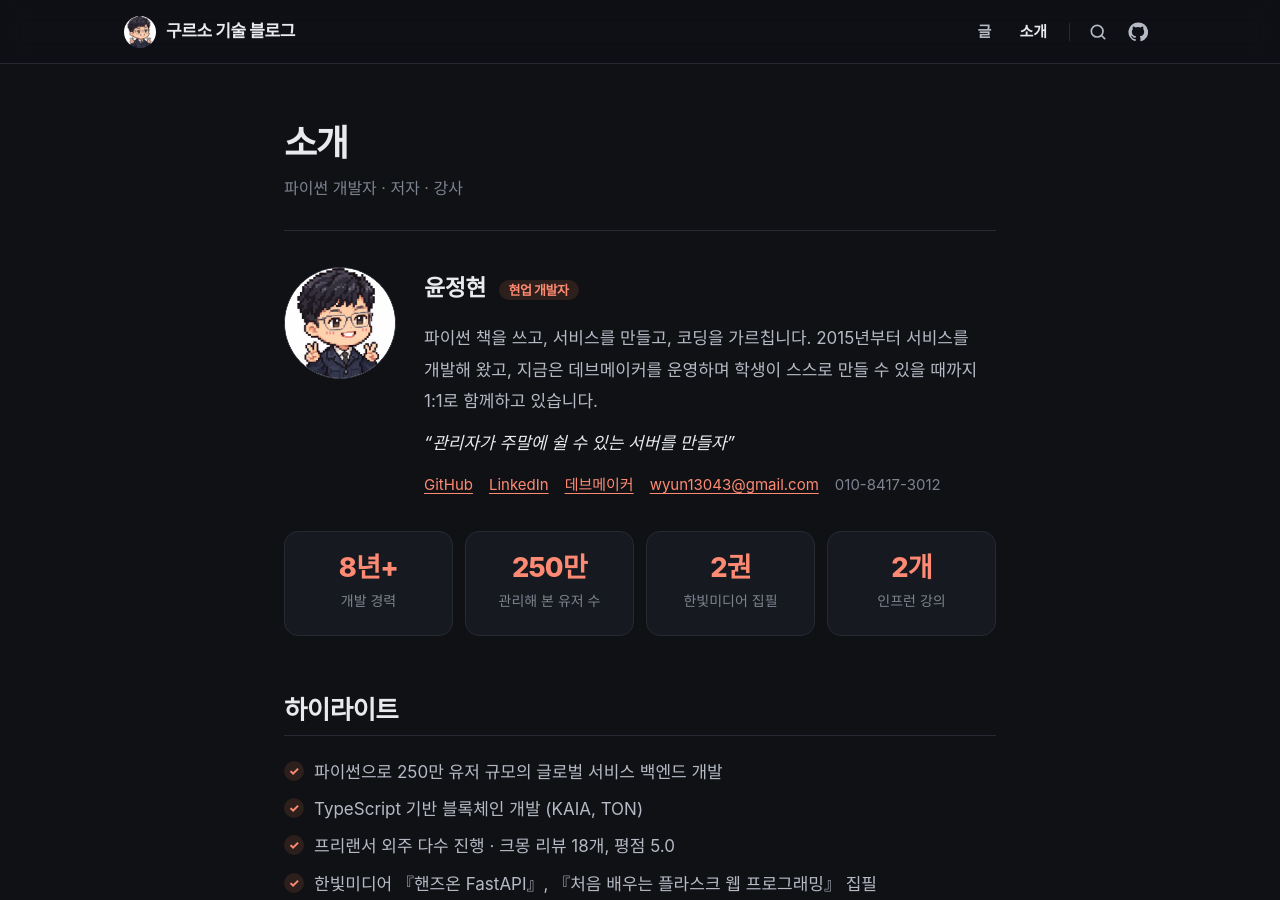
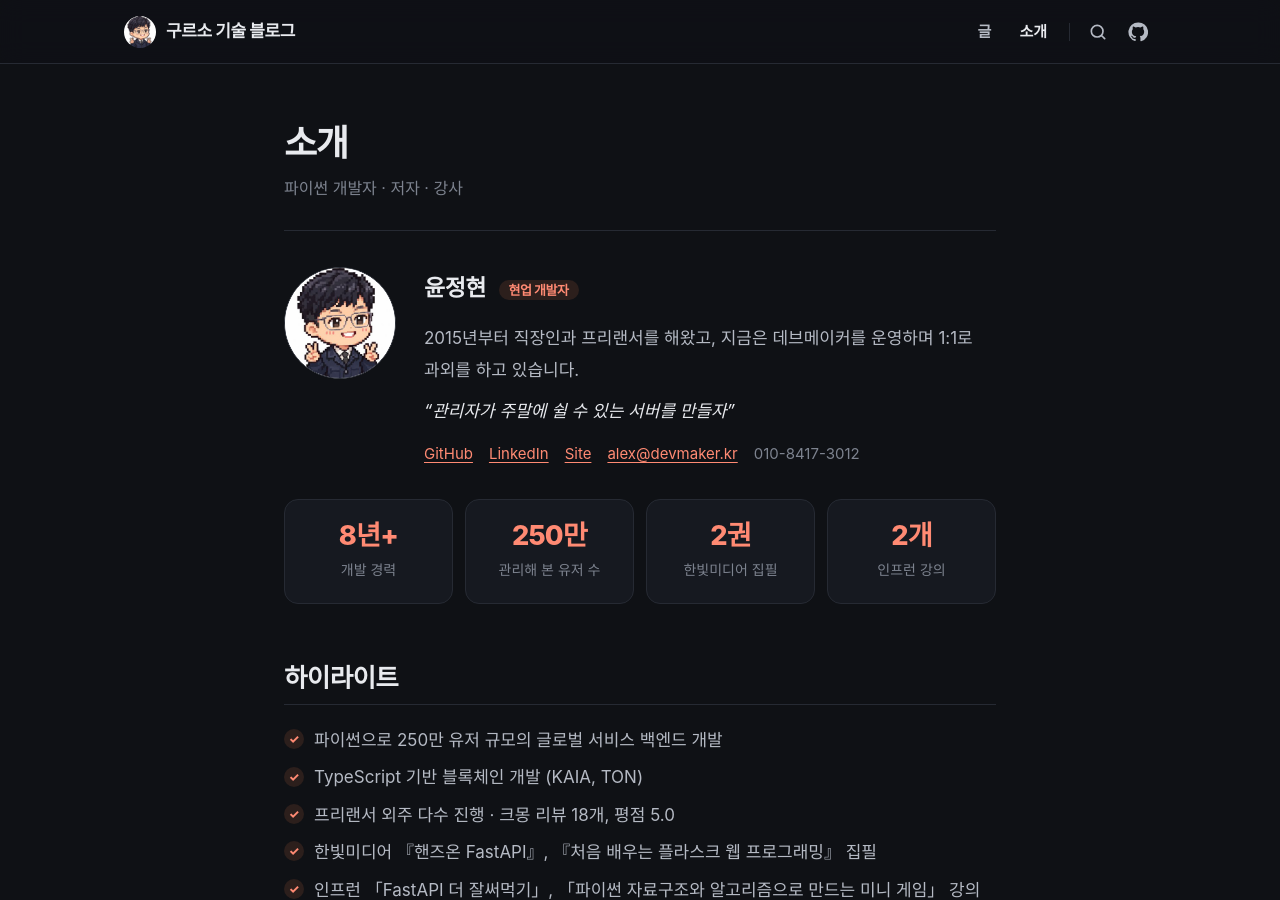
Before and after one commit to gureuso/gureuso.github.io, a Jekyll site: the page built from about.html, in a window 1280 px wide and 900 px high. Built offline with Jekyll 4.4.1, drawn with Linux system fonts in a browser that asks for light colours; some web fonts are replaced.

Commit message:
소개 페이지 문구, 링크, 이메일 수정
Co-Authored-By: Claude Opus 5.5 <noreply@anthropic.com>

```diff
--- a/about.html
+++ b/about.html
@@ -10,13 +10,13 @@ permalink: /about/
     <img class="about-avatar" src="{{ site.logo | relative_url }}" alt="윤정현 프로필" width="112" height="112">
     <div>
       <p class="about-name">윤정현 <span>현업 개발자</span></p>
-      <p>파이썬 책을 쓰고, 서비스를 만들고, 코딩을 가르칩니다. 2015년부터 서비스를 개발해 왔고, 지금은 데브메이커를 운영하며 학생이 스스로 만들 수 있을 때까지 1:1로 함께하고 있습니다.</p>
+      <p>2015년부터 직장인과 프리랜서를 해왔고, 지금은 데브메이커를 운영하며 1:1로 과외를 하고 있습니다.</p>
       <p class="about-quote">“관리자가 주말에 쉴 수 있는 서버를 만들자”</p>
       <ul class="about-links">
-        <li><a href="https://github.com/gureuso" rel="noopener">GitHub</a></li>
-        <li><a href="https://www.linkedin.com/in/gureuso/" rel="noopener">LinkedIn</a></li>
-        <li><a href="https://devmaker.kr/teacher" rel="noopener">데브메이커</a></li>
-        <li><a href="mailto:wyun13043@gmail.com">wyun13043@gmail.com</a></li>
+        <li><a target="_blank" href="https://github.com/gureuso" rel="noopener">GitHub</a></li>
+        <li><a target="_blank" href="https://www.linkedin.com/in/gureuso/" rel="noopener">LinkedIn</a></li>
+        <li><a target="_blank" href="https://devmaker.kr/teacher" rel="noopener">Site</a></li>
+        <li><a href="mailto:alex@devmaker.kr">alex@devmaker.kr</a></li>
         <li>010-8417-3012</li>
       </ul>
     </div>
```
